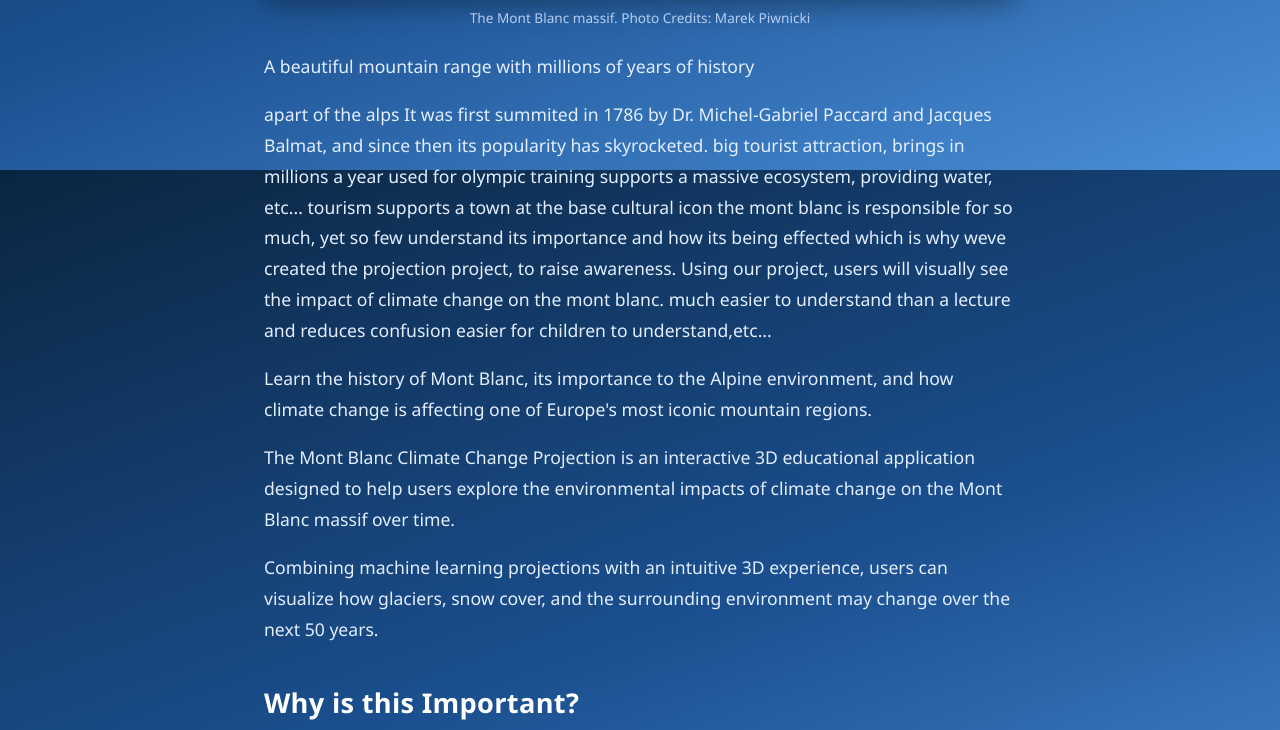
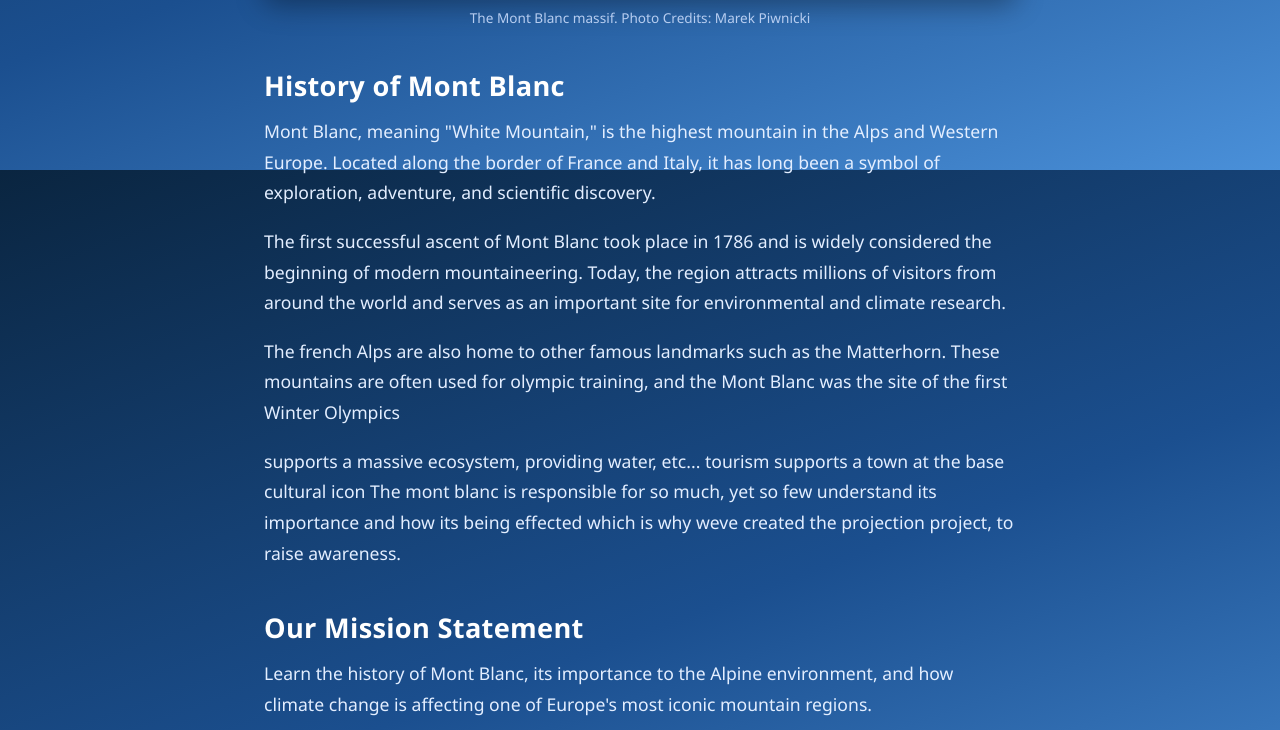
Before and after one commit to GabeC2227/Mont-Blanc-Prediction-Model-Senior-Design-Project, a website: page visualization/index.html in a window 1280 px wide. Shown: the part 630-1360 px from the top of the page. Drawn offline with Linux system fonts and the light colour scheme.

Commit message:
More UI Stuff

```diff
--- a/visualization/index.html
+++ b/visualization/index.html
@@ -21,34 +21,29 @@
                 <figcaption>The Mont Blanc massif. Photo Credits: Marek Piwnicki</figcaption>
             </figure>
 
-            <p>A beautiful mountain range with millions of years of history</p>
-
-            <p>apart of the alps
-            It was first summited in 1786 by Dr. Michel-Gabriel Paccard and Jacques Balmat, and since then its popularity has skyrocketed.
-            big tourist attraction, brings in millions a year
-            used for olympic training
+            <h1>    History of Mont Blanc</h1>
+            <p>Mont Blanc, meaning "White Mountain," is the highest mountain in the Alps and Western Europe. Located along the border of France and Italy, it has long been a symbol of exploration, adventure, and scientific discovery.</p>
+            <p>The first successful ascent of Mont Blanc took place in 1786 and is widely considered the beginning of modern mountaineering. Today, the region attracts millions of visitors from around the world and serves as an important site for environmental and climate research.</p>
+            <p>The french Alps are also home to other famous landmarks such as the Matterhorn. These mountains are often used for olympic training, and the Mont Blanc was the site of the first Winter Olympics</p>
+            <p>
             supports a massive ecosystem, providing water, etc...
             tourism supports a town at the base
             cultural icon
 
-            the mont blanc is responsible for so much, yet so few understand its importance and how its being effected
-            which is why weve created the projection project, to raise awareness.
+            The mont blanc is responsible for so much, yet so few understand its importance and how its being effected
+            which is why weve created the projection project, to raise awareness.</p>
 
-            Using our project, users will visually see the impact of climate change on the mont blanc.
-            much easier to understand than a lecture and reduces confusion
-            easier for children to understand,etc...</p>
-
+            <h1>    Our Mission Statement </h1>
             <p>Learn the history of Mont Blanc, its importance to the Alpine environment, and how climate change is affecting one of Europe's most iconic mountain regions.</p>
             <p>The Mont Blanc Climate Change Projection is an interactive 3D educational application designed to help users explore the environmental impacts of climate change on the Mont Blanc massif over time.</p>
             <p>Combining machine learning projections with an intuitive 3D experience, users can visualize how glaciers, snow cover, and the surrounding environment may change over the next 50 years.</p>
+            <p>Using our project, users will visually see the impact of climate change on the mont blanc. Making it much easier to understand and a valuable tool for learning.</p>
+
 
             <h1>    Why is this Important?</h1>
             <p>Mont Blanc is home to some of the most important glaciers and ecosystems in the Alps. Rising global temperatures are causing glaciers to retreat, reducing snow cover, and increasing the risk of rockfalls and habitat loss.</p>
             <p>Understanding these changes helps scientists, policymakers, and the public make informed decisions about conservation, sustainability, and climate action. Through visualization and exploration, this project makes complex climate data easier to understand.</p>
 
-            <h1>    History of Mont Blanc</h1>
-            <p>Mont Blanc, meaning "White Mountain," is the highest mountain in the Alps and Western Europe. Located along the border of France and Italy, it has long been a symbol of exploration, adventure, and scientific discovery.</p>
-            <p>The first successful ascent of Mont Blanc took place in 1786 and is widely considered the beginning of modern mountaineering. Today, the region attracts visitors from around the world and serves as an important site for environmental and climate research.</p>
             <button class="cta-button" onclick="window.location.href='model.html'">Launch 3D Simulation</button>
         </div>
 
```
